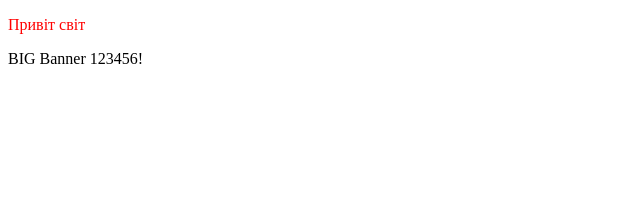
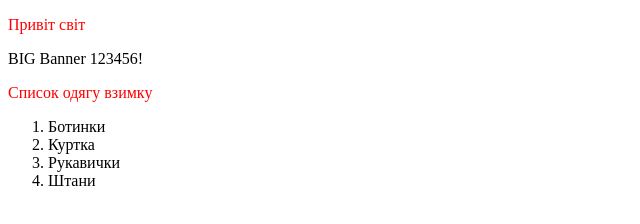
Before and after one commit to mario880001/itvdn-js-course, a plain HTML site: page Lesson 1/index.html in a window 1280 px wide. Shown: the whole page, without its empty margins (0-640 px from the left). Drawn offline with Linux system fonts and the light colour scheme.

Commit message:
added cloting list winter

```diff
--- a/Lesson 1/index.html
+++ b/Lesson 1/index.html
@@ -9,5 +9,14 @@
 <body>
     <p>Привіт світ</p>
     <div>BIG Banner 123456!</div>
+    <div>
+        <p>Список одягу взимку</p>
+        <ol>
+            <li>Ботинки</li>
+            <li>Куртка</li>
+            <li>Рукавички</li>
+            <li>Штани</li>
+        </ol>
+    </div>
 </body>
 </html>
```
